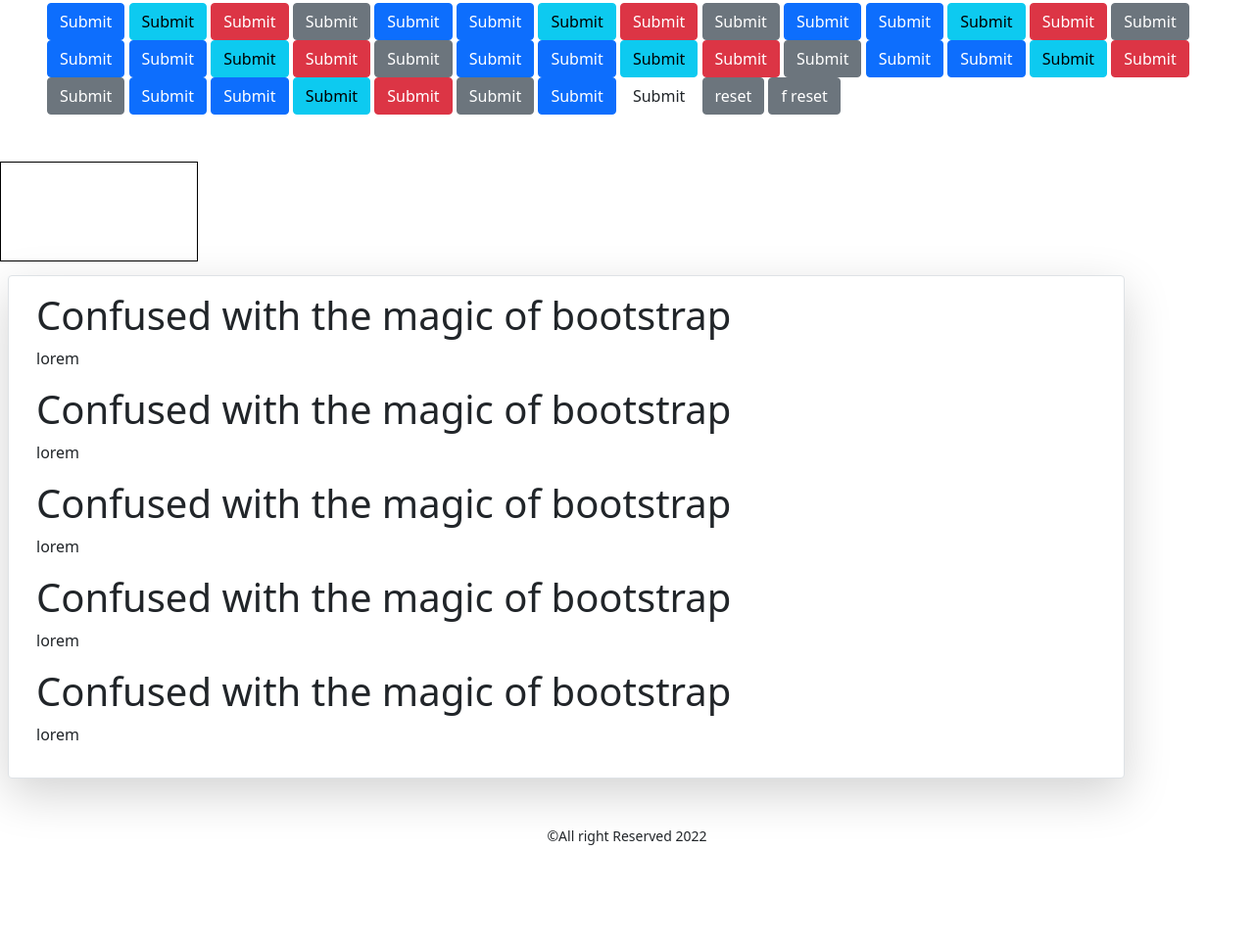
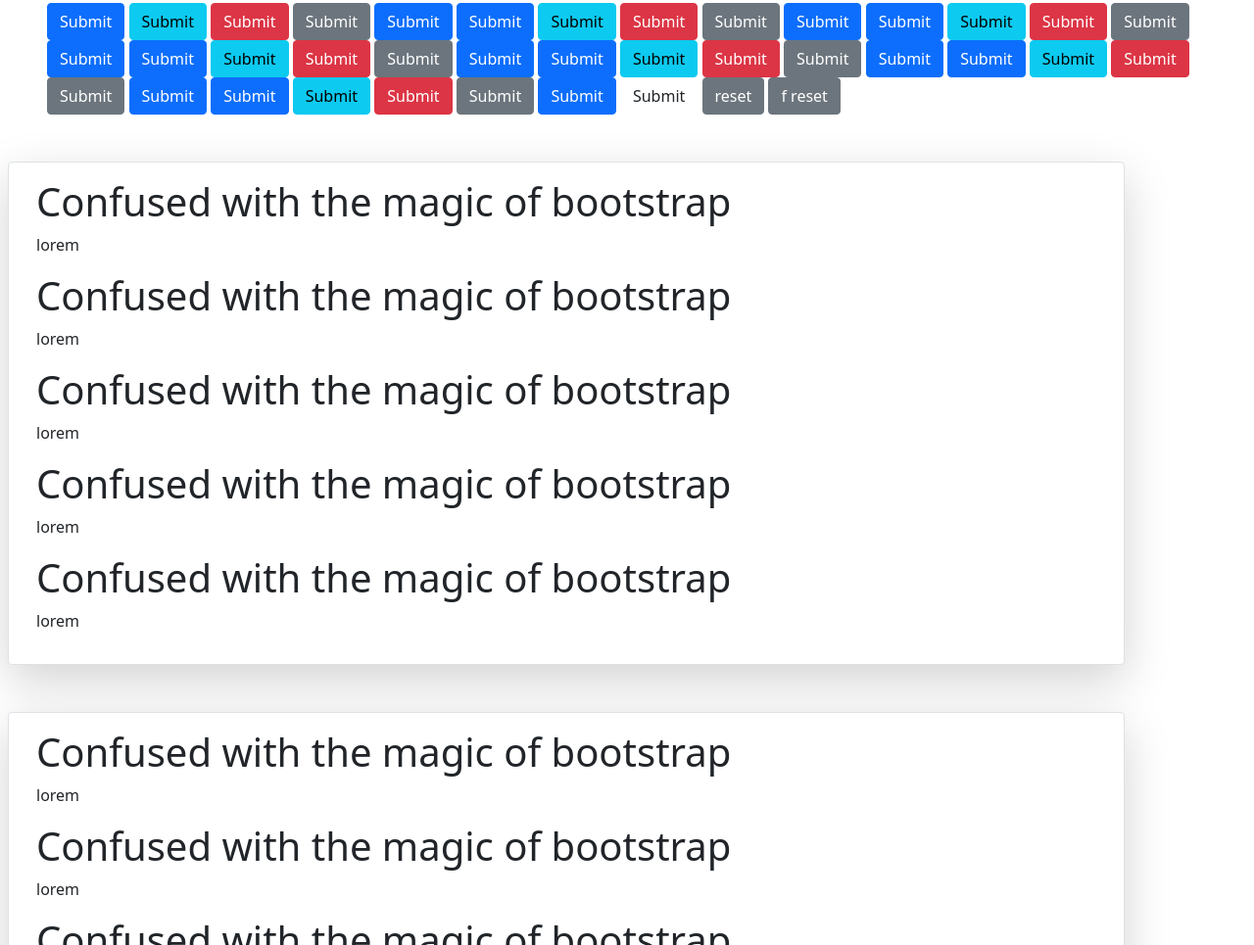
Before and after one commit to hmnomaan/getting-started-bootstrap, a plain HTML site: page index.html in a window 1280 px wide. Shown: the part 943-1908 px from the top of the page at 98% size. Before the commit the page ends 1810 px from the top, so only its background shows below. Drawn offline with nearby package versions, Linux system fonts and the light colour scheme.

Commit message:
added more section

```diff
--- a/index.html
+++ b/index.html
@@ -81,9 +81,30 @@
 
         <button class="btn btn-secondary">reset</button> <button class="btn btn-secondary"> f reset</button>
     </section>
-    <canvas id="myCanvas" width="200" height="100" style="border:1px solid #000000;">
 
-        </canvas>
+    <section class="container row  border m-2 shadow-lg p-3 mb-5 bg-body rounded">
+        <section class="row">
+            <h1> Confused with the magic of bootstrap</h1>
+            <p>lorem</p>
+            <h1> Confused with the magic of bootstrap</h1>
+            <p>lorem</p>
+        </section>
+        <section class="row">
+            <h1> Confused with the magic of bootstrap</h1>
+            <p>lorem</p>
+        </section>
+        <section class="row">
+            <h1> Confused with the magic of bootstrap</h1>
+            <p>lorem</p>
+        </section>
+        <section class="row">
+            <h1> Confused with the magic of bootstrap</h1>
+            <p>lorem</p>
+        </section>
+
+    </section>
+
+
     <section class="container row  border m-2 shadow-lg p-3 mb-5 bg-body rounded">
         <section class="row">
             <h1> Confused with the magic of bootstrap</h1>
```
